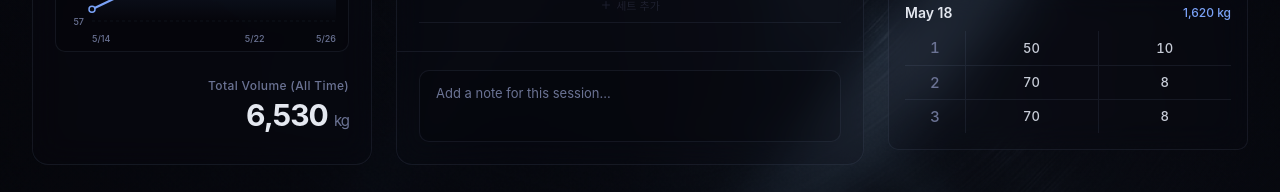
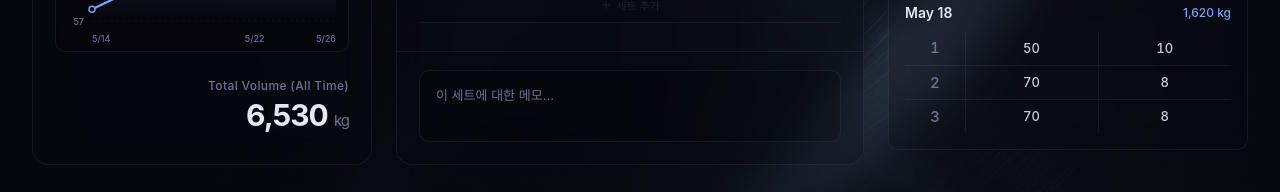
Before and after one commit to JSkutor/gridset, a React (Vite) app: page / in a window 1280 px wide. Both pictures are taken after a click on the button "더미 데이터 생성 🚀". Shown: the part 603-795 px from the top of the page. Built offline with nearby package versions, Linux system fonts and the light colour scheme.

Commit message:
Add set memo editing

```diff
--- a/src/components/SetGrid.jsx
+++ b/src/components/SetGrid.jsx
@@ -12,7 +12,7 @@ import {
 
 // ─── SetRow ───────────────────────────────────────────────────────────────────
 
-function SetRow({ row, getCellRef, handleKeyDown, updateRow, addRow, onExerciseFocus }) {
+function SetRow({ row, getCellRef, handleKeyDown, updateRow, addRow, onExerciseFocus, onSetFocus }) {
   const { globalIndex, blockIndex, rowIndex, set_number, exerciseId } = row;
 
   return (
@@ -34,7 +34,10 @@ function SetRow({ row, getCellRef, handleKeyDown, updateRow, addRow, onExerciseF
                 onTabAtEnd: () => addRow(blockIndex),
               })
             }
-            onFocus={() => onExerciseFocus?.(exerciseId)}
+            onFocus={() => {
+              onExerciseFocus?.(exerciseId);
+              onSetFocus?.(blockIndex, rowIndex);
+            }}
             placeholder="—"
           />
         </td>
@@ -51,7 +54,12 @@ const SetGrid = forwardRef(function SetGrid({ session, onExerciseFocus }, ref) {
   const exercises        = useWorkoutStore((state) => state.exercises);
 
   const [blocks, setBlocks] = useState(() => buildInitialBlocks(session, sessionExercises, exercises));
-  const [note,   setNote]   = useState('');
+
+  // 현재 포커스된 세트 위치 (blockIndex, rowIndex)
+  const [focusedSet, setFocusedSet] = useState({ blockIndex: 0, rowIndex: 0 });
+
+  // 현재 포커스된 세트의 memo를 파생해서 읽음
+  const currentMemo = blocks[focusedSet.blockIndex]?.sets[focusedSet.rowIndex]?.memo ?? '';
 
   // Flat row list — drives both the table render and totalRows for the hook.
   const flatRows  = useMemo(() => flattenBlocks(blocks), [blocks]);
@@ -78,10 +86,30 @@ const SetGrid = forwardRef(function SetGrid({ session, onExerciseFocus }, ref) {
     );
   };
 
+  // 현재 포커스된 세트의 memo 업데이트
+  const updateMemo = (value) => {
+    const { blockIndex, rowIndex } = focusedSet;
+    setBlocks((prev) =>
+      prev.map((b, bi) =>
+        bi !== blockIndex ? b : {
+          ...b,
+          sets: b.sets.map((s, si) =>
+            si !== rowIndex ? s : { ...s, memo: value },
+          ),
+        },
+      ),
+    );
+  };
+
+  const handleSetFocus = useCallback((blockIndex, rowIndex) => {
+    setFocusedSet({ blockIndex, rowIndex });
+  }, []);
+
   const addRow = (blockIndex) => {
     // Compute the new row's global index *before* updating state so we can
     // call requestFocus in the same event-handler batch.
     const newGlobalIdx = computeNewGlobalIndex(blocks, blockIndex);
+    const newRowIndex  = blocks[blockIndex].sets.length; // 추가될 행의 rowIndex
 
     setBlocks((prev) =>
       prev.map((b, i) =>
@@ -94,12 +122,14 @@ const SetGrid = forwardRef(function SetGrid({ session, onExerciseFocus }, ref) {
               set_number: b.sets.length + 1,
               weight: '',
               reps: '',
+              memo: '',
             },
           ],
         },
       ),
     );
 
+    setFocusedSet({ blockIndex, rowIndex: newRowIndex });
     requestFocus(newGlobalIdx);
   };
 
@@ -194,6 +224,7 @@ const SetGrid = forwardRef(function SetGrid({ session, onExerciseFocus }, ref) {
                         updateRow={updateRow}
                         addRow={addRow}
                         onExerciseFocus={onExerciseFocus}
+                        onSetFocus={handleSetFocus}
                       />
                     ))}
 
@@ -228,14 +259,14 @@ const SetGrid = forwardRef(function SetGrid({ session, onExerciseFocus }, ref) {
         </div>
       </div>
 
-      {/* Session note */}
+      {/* Set memo — 현재 포커스된 세트의 메모 */}
       <div style={{ padding: '18px 22px', borderTop: '1px solid var(--border)' }}>
         <textarea
           ref={noteRef}
           className="note-textarea"
-          placeholder="Add a note for this session..."
-          value={note}
-          onChange={(e) => setNote(e.target.value)}
+          placeholder="이 세트에 대한 메모..."
+          value={currentMemo}
+          onChange={(e) => updateMemo(e.target.value)}
         />
       </div>
     </div>
--- a/src/utils/setGridModel.js
+++ b/src/utils/setGridModel.js
@@ -27,6 +27,7 @@ export function buildInitialBlocks(session, sessionExercises, exercises, createS
           set_number: i + 1,
           weight: '',
           reps: '',
+          memo: '',
         })),
       };
     });
```
